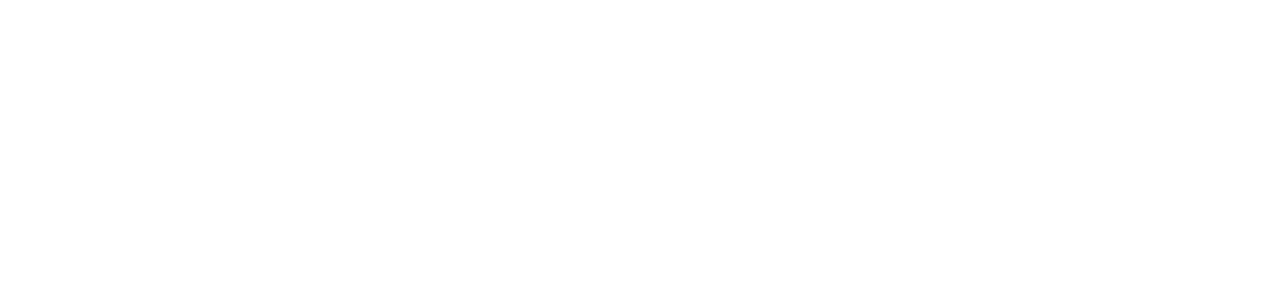
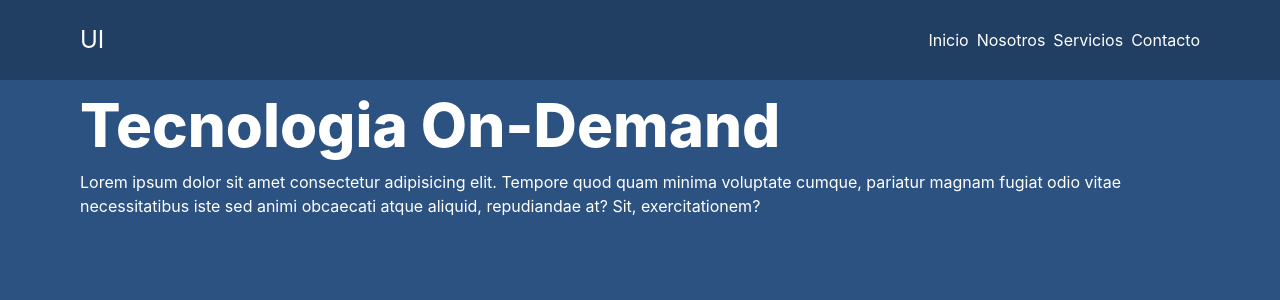
Before and after one commit to leeansilva/consultora-landing, a React (Vite) app: page / in a window 1280 px wide. Shown: the top 300 px of the page. Built offline with nearby package versions, Linux system fonts and the light colour scheme.

Commit message:
add Scroll event

```diff
--- a/src/App.jsx
+++ b/src/App.jsx
@@ -1,11 +1,28 @@
 import React from "react"
 import Header from "./components/Header/Header"
+import Hero from "./components/Hero/Hero"
+import Seccion from "./components/Seccion"
+import { Box } from "@chakra-ui/react"
 function App() {
 
+  const [scrollPosition, setScrollPosition] = React.useState('blackAlpha.400');
+  const handleScroll = (e) => {
+    const { scrollTop, scrollHeight, clientHeight } = e.target;
+    const position = Math.ceil(
+        (scrollTop / (scrollHeight - clientHeight)) * 100
+    );
+    setScrollPosition(position > 5 ? "blackAlpha.400" : "transparent" )
+};
+
   return (
-  <>
-    <Header/>
-  </>
+    <Box as='div' h={'100vh'} id="page"
+    overflow={'auto'}
+    // onWheel={e => console.log(window.scrollY)}
+    onScroll={handleScroll}>
+      <Header bg={scrollPosition}/>
+      <Hero/>
+      <Seccion>aa</Seccion>
+    </Box>
   )
 }
 
```
